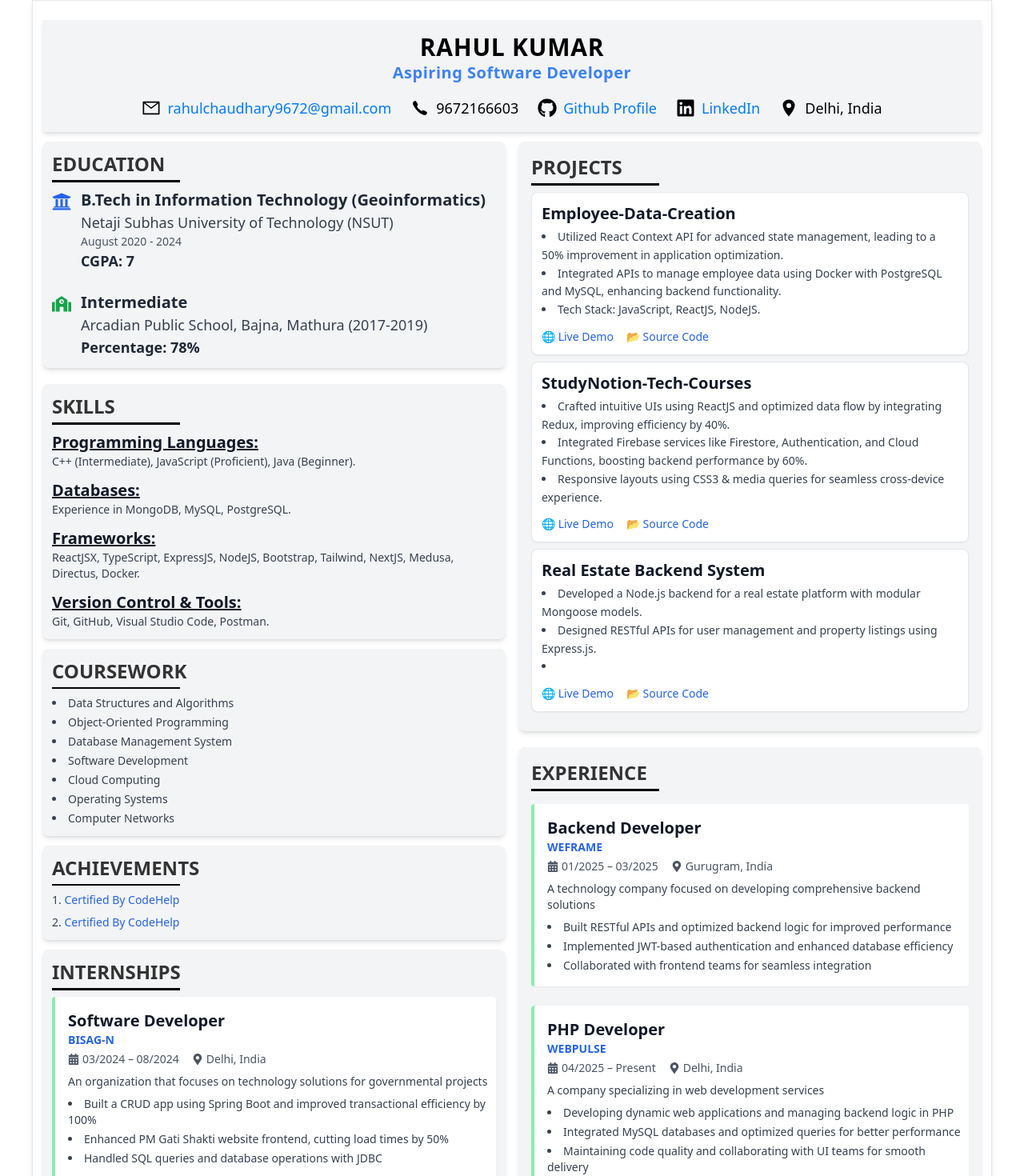
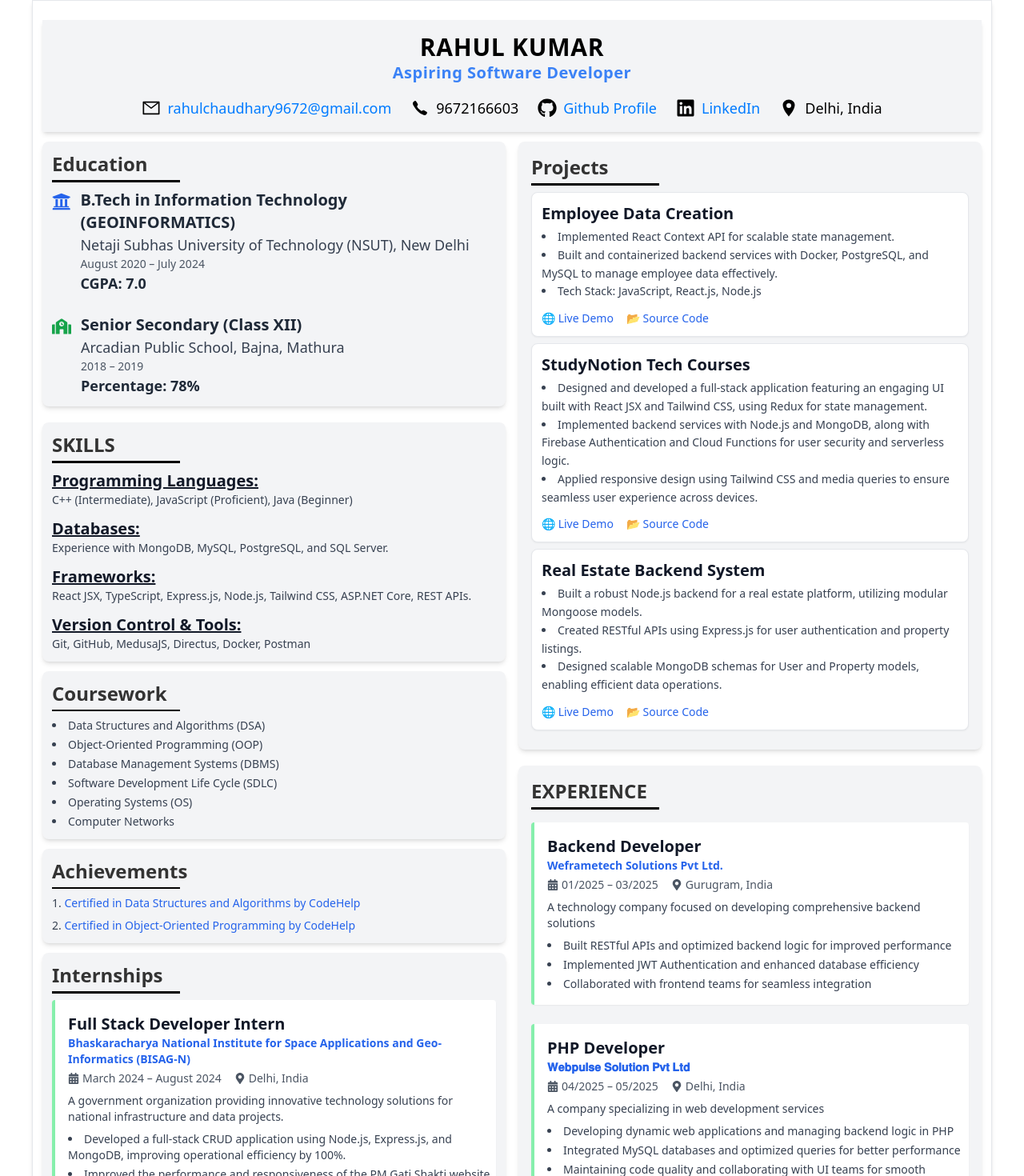
Before and after one commit to Rahul9672/Resume, a React (Create React App) app: page / in a window 1280 px wide. Shown: the top 1470 px of the page at 80% size. Built offline with nearby package versions, Linux system fonts and the light colour scheme.

Commit message:
Update internship and project details, company names corrected

```diff
--- a/src/Components/Achievements.js
+++ b/src/Components/Achievements.js
@@ -5,22 +5,28 @@
     <section className="p-3 bg-gray-100 text-gray-800 rounded-lg shadow-md">
       {/* Section Heading */}
       <div className="mb-2">
-        <h2 className="text-2xl font-bold flex items-center">ACHIEVEMENTS</h2>
+        <h2 className="text-2xl font-bold flex items-center">Achievements</h2>
         <span className="block w-40 h-[2px] bg-black mt-1"></span>
       </div>
 
       {/* Achievements List */}
       <ul className="list-decimal list-inside space-y-2 text-md text-gray-700">
         <li>
-          <a href="https://learn.codehelp.in/share-certificate?serialno=4AVE2LFN"
-             className="text-blue-600 hover:underline">
-            Certified By CodeHelp
+          <a
+            href="https://learn.codehelp.in/share-certificate?serialno=4AVE2LFN"
+            className="text-blue-600 hover:underline"
+            target="_blank" rel="noopener noreferrer"
+          >
+            Certified in Data Structures and Algorithms by CodeHelp
           </a>
         </li>
         <li>
-          <a href="https://learn.codehelp.in/share-certificate?serialno=XOWRCBT9"
-             className="text-blue-600 hover:underline">
-            Certified By CodeHelp
+          <a
+            href="https://learn.codehelp.in/share-certificate?serialno=XOWRCBT9"
+            className="text-blue-600 hover:underline"
+            target="_blank" rel="noopener noreferrer"
+          >
+            Certified in Object-Oriented Programming by CodeHelp
           </a>
         </li>
       </ul>
--- a/src/Components/Coursework.js
+++ b/src/Components/Coursework.js
@@ -5,18 +5,17 @@
     <section className="p-3 bg-gray-100 text-gray-800 rounded-lg shadow-md">
       {/* Section Heading */}
       <div className="mb-2">
-        <h2 className="text-2xl font-bold flex items-center">COURSEWORK</h2>
+        <h2 className="text-2xl font-bold flex items-center">Coursework</h2>
         <span className="block w-40 h-[2px] bg-black mt-1"></span>
       </div>
 
       {/* Coursework List */}
       <ul className="list-disc list-inside space-y-1 text-gray-700 text-md">
-        <li>Data Structures and Algorithms</li>
-        <li>Object-Oriented Programming</li>
-        <li>Database Management System</li>
-        <li>Software Development</li>
-        <li>Cloud Computing</li>
-        <li>Operating Systems</li>
+        <li>Data Structures and Algorithms (DSA)</li>
+        <li>Object-Oriented Programming (OOP)</li>
+        <li>Database Management Systems (DBMS)</li>
+        <li>Software Development Life Cycle (SDLC)</li>
+        <li>Operating Systems (OS)</li>
         <li>Computer Networks</li>
       </ul>
     </section>
--- a/src/Components/Education.js
+++ b/src/Components/Education.js
@@ -6,7 +6,7 @@
     <section className="p-3 bg-gray-100 text-gray-800 rounded-lg shadow-md">
       {/* Section Heading */}
       <div className="mb-2">
-        <h2 className="text-2xl font-bold flex items-center">EDUCATION</h2>
+        <h2 className="text-2xl font-bold flex items-center">Education</h2>
         <span className="block w-40 h-[3px] bg-black mt-1"></span>
       </div>
 
@@ -15,12 +15,14 @@
         <div className="flex gap-3">
           <FaUniversity className="text-2xl text-blue-600 mt-1" />
           <div>
-            <p className="text-xl font-bold">B.Tech in Information Technology (Geoinformatics)</p>
-            <p className="flex items-center gap-2 text-lg font-medium text-gray-700">
-              Netaji Subhas University of Technology (NSUT)
+            <p className="text-xl font-bold">
+              B.Tech in Information Technology (GEOINFORMATICS)
             </p>
-            <p className="text-gray-600">August 2020 - 2024</p>
-            <p className="text-lg font-semibold text-gray-800">CGPA: 7</p>
+            <p className="text-lg font-medium text-gray-700">
+              Netaji Subhas University of Technology (NSUT), New Delhi
+            </p>
+            <p className="text-gray-600">August 2020 – July 2024</p>
+            <p className="text-lg font-semibold text-gray-800">CGPA: 7.0</p>
           </div>
         </div>
 
@@ -28,10 +30,11 @@
         <div className="flex gap-3">
           <FaSchool className="text-2xl text-green-600 mt-1" />
           <div>
-            <p className="text-xl font-bold">Intermediate</p>
+            <p className="text-xl font-bold">Senior Secondary (Class XII)</p>
             <p className="text-lg font-medium text-gray-700">
-              Arcadian Public School, Bajna, Mathura (2017-2019)
+              Arcadian Public School, Bajna, Mathura
             </p>
+            <p className="text-gray-600">2018 – 2019</p>
             <p className="text-lg font-semibold text-gray-800">Percentage: 78%</p>
           </div>
         </div>
--- a/src/Components/Hobbies.js
+++ b/src/Components/Hobbies.js
@@ -1,46 +1,46 @@
 import React from "react";
 import { FaCalendarAlt, FaMapMarkerAlt } from "react-icons/fa";
 
-const Hobbies = () => {
+const Internships = () => {
   return (
     <section className="p-3 bg-gray-100 text-gray-800 rounded-lg shadow-md">
       {/* Section Heading */}
       <div className="mb-2">
-        <h2 className="text-2xl font-bold flex items-center">INTERNSHIPS</h2>
+        <h2 className="text-2xl font-bold flex items-center">Internships</h2>
         <span className="block w-40 h-[3px] bg-black mt-1"></span>
       </div>
 
-      {/* Hobbies in Single Line */}
+      {/* Internship Entry */}
       <div className="border-l-4 border-green-300 pl-4 py-4 mb-6 bg-white shadow-sm rounded">
-        <h3 className="text-xl font-bold text-gray-900">Software Developer</h3>
-        <a href="#" className="text-blue-600 font-semibold">
-          BISAG-N
-        </a>
+        <h3 className="text-xl font-bold text-gray-900">Full Stack Developer Intern</h3>
+        <p className="text-blue-600 font-semibold">
+          Bhaskaracharya National Institute for Space Applications and Geo-Informatics (BISAG-N)
+        </p>
         <div className="flex items-center text-sm text-gray-600 mt-1 space-x-4">
           <span className="flex items-center">
-            <FaCalendarAlt className="mr-1" /> 03/2024 – 08/2024
+            <FaCalendarAlt className="mr-1" /> March 2024 – August 2024
           </span>
           <span className="flex items-center">
             <FaMapMarkerAlt className="mr-1" /> Delhi, India
           </span>
         </div>
         <p className="mt-2 text-gray-700">
-          An organization that focuses on technology solutions for governmental
-          projects
+          A government organization providing innovative technology solutions for national infrastructure and data projects.
         </p>
         <ul className="list-disc list-inside text-gray-700 mt-2 space-y-1">
           <li>
-            Built a CRUD app using Spring Boot and improved transactional
-            efficiency by 100%
+            Developed a full-stack CRUD application using Node.js, Express.js, and MongoDB, improving operational efficiency by 100%.
           </li>
           <li>
-            Enhanced PM Gati Shakti website frontend, cutting load times by 50%
+            Improved the performance and responsiveness of the PM Gati Shakti website using React.js and Tailwind CSS, reducing load times by 50%.
           </li>
-          <li>Handled SQL queries and database operations with JDBC</li>
+          <li>
+            Designed and implemented RESTful APIs for database operations, leveraging Mongoose for schema modeling and data handling.
+          </li>
         </ul>
       </div>
     </section>
   );
 };
 
-export default Hobbies;
+export default Internships;
--- a/src/Components/Internships.js
+++ b/src/Components/Internships.js
@@ -10,11 +10,11 @@
         <span className="block w-40 h-[3px] bg-black mt-1"></span>
       </div>
 
-      {/* BISAG-N Internship */}
+      {/* Weframetech Internship */}
       <div className="border-l-4 border-green-300 pl-4 py-4 mb-6 bg-white shadow-sm rounded">
         <h3 className="text-xl font-bold text-gray-900">Backend Developer</h3>
         <a href="#" className="text-blue-600 font-semibold">
-          WEFRAME
+          Weframetech Solutions Pvt Ltd.
         </a>
         <div className="flex items-center text-sm text-gray-600 mt-1 space-x-4">
           <span className="flex items-center">
@@ -25,30 +25,24 @@
           </span>
         </div>
         <p className="mt-2 text-gray-700">
-          A technology company focused on developing comprehensive backend
-          solutions
+          A technology company focused on developing comprehensive backend solutions
         </p>
         <ul className="list-disc list-inside text-gray-700 mt-2 space-y-1">
-          <li>
-            Built RESTful APIs and optimized backend logic for improved
-            performance
-          </li>
-          <li>
-            Implemented JWT-based authentication and enhanced database
-            efficiency
-          </li>
+          <li>Built RESTful APIs and optimized backend logic for improved performance</li>
+          <li>Implemented JWT Authentication and enhanced database efficiency</li>
           <li>Collaborated with frontend teams for seamless integration</li>
         </ul>
       </div>
-      {/* YEF Internship */}
+
+      {/* Webpulse Internship */}
       <div className="border-l-4 border-green-300 pl-4 py-4 mb-6 bg-white shadow-sm rounded">
         <h3 className="text-xl font-bold text-gray-900">PHP Developer</h3>
         <a href="#" className="text-blue-600 font-semibold">
-          WEBPULSE
+          𝐖𝐞𝐛𝐩𝐮𝐥𝐬𝐞 𝐒𝐨𝐥𝐮𝐭𝐢𝐨𝐧 𝐏𝐯𝐭 𝐋𝐭𝐝
         </a>
         <div className="flex items-center text-sm text-gray-600 mt-1 space-x-4">
           <span className="flex items-center">
-            <FaCalendarAlt className="mr-1" /> 04/2025 – Present
+            <FaCalendarAlt className="mr-1" /> 04/2025 – 05/2025
           </span>
           <span className="flex items-center">
             <FaMapMarkerAlt className="mr-1" /> Delhi, India
@@ -58,18 +52,9 @@
           A company specializing in web development services
         </p>
         <ul className="list-disc list-inside text-gray-700 mt-2 space-y-1">
-          <li>
-            Developing dynamic web applications and managing backend logic in
-            PHP
-          </li>
-          <li>
-            Integrated MySQL databases and optimized queries for better
-            performance
-          </li>
-          <li>
-            Maintaining code quality and collaborating with UI teams for smooth
-            delivery
-          </li>
+          <li>Developing dynamic web applications and managing backend logic in PHP</li>
+          <li>Integrated MySQL databases and optimized queries for better performance</li>
+          <li>Maintaining code quality and collaborating with UI teams for smooth delivery</li>
         </ul>
       </div>
     </section>
--- a/src/Components/Projects.js
+++ b/src/Components/Projects.js
@@ -1,39 +1,39 @@
-import React from 'react';
-import Project from './Project';
+import React from "react";
+import Project from "./Project";
 
 const Projects = () => {
   return (
     <section className="p-4 bg-gray-100 text-gray-800 rounded-lg shadow-md">
       {/* Section Heading */}
       <div className="mb-2">
-        <h2 className="text-2xl font-semibold flex items-center">PROJECTS</h2>
+        <h2 className="text-2xl font-semibold flex items-center">Projects</h2>
         <span className="block w-40 h-[3px] bg-black mt-1"></span>
       </div>
 
       {/* Projects List */}
       <Project
-        name="Employee-Data-Creation"
-        description="Utilized React Context API for advanced state management, leading to a 50% improvement in application optimization."
-        backend="Integrated APIs to manage employee data using Docker with PostgreSQL and MySQL, enhancing backend functionality."
-        animation="Tech Stack: JavaScript, ReactJS, NodeJS."
+        name="Employee Data Creation"
+        description="Implemented React Context API for scalable state management."
+        backend="Built and containerized backend services with Docker, PostgreSQL, and MySQL to manage employee data effectively."
+        animation="Tech Stack: JavaScript, React.js, Node.js"
         sourceWebpage="https://fullstack-assignment-ivory.vercel.app/addemployee"
         sourceCode="https://github.com/Rahul9672/FullstackAssignment"
       />
 
       <Project
-        name="StudyNotion-Tech-Courses"
-        description="Crafted intuitive UIs using ReactJS and optimized data flow by integrating Redux, improving efficiency by 40%."
-        backend="Integrated Firebase services like Firestore, Authentication, and Cloud Functions, boosting backend performance by 60%."
-        animation="Responsive layouts using CSS3 & media queries for seamless cross-device experience."
+        name="StudyNotion Tech Courses"
+        description="Designed and developed a full-stack application featuring an engaging UI built with React JSX and Tailwind CSS, using Redux for state management."
+        backend="Implemented backend services with Node.js and MongoDB, along with Firebase Authentication and Cloud Functions for user security and serverless logic."
+        animation="Applied responsive design using Tailwind CSS and media queries to ensure seamless user experience across devices."
         sourceWebpage="https://studynation-tech-courses-pgdb5lmld-rahul9672s-projects.vercel.app/"
         sourceCode="https://github.com/Rahul9672/studynation-tech-courses"
       />
 
       <Project
         name="Real Estate Backend System"
-        description="Developed a Node.js backend for a real estate platform with modular Mongoose models."
-        backend="Designed RESTful APIs for user management and property listings using Express.js."
-        database="Structured MongoDB schemas for User and Property models, enabling efficient data handling and queries."
+        description="Built a robust Node.js backend for a real estate platform, utilizing modular Mongoose models."
+        backend="Created RESTful APIs using Express.js for user authentication and property listings."
+        animation="Designed scalable MongoDB schemas for User and Property models, enabling efficient data operations."
         sourceWebpage="https://www.loom.com/share/32db61da19894d9fa48d59234c297e2b?sid=6a350af3-fe51-4b6f-8753-5205ee18a4d5"
         sourceCode="https://github.com/Rahul9672/RealEstateApp"
       />
--- a/src/Components/Skills.js
+++ b/src/Components/Skills.js
@@ -12,25 +12,40 @@
       {/* Skills List */}
       <div className="space-y-3">
         <div>
-          <h3 className="text-xl font-semibold text-gray-900 underline">Programming Languages:</h3>
-          <p className="text-gray-700">C++ (Intermediate), JavaScript (Proficient), Java (Beginner).</p>
-        </div>
-
-        <div>
-          <h3 className="text-xl font-semibold text-gray-900 underline">Databases:</h3>
-          <p className="text-gray-700">Experience in MongoDB, MySQL, PostgreSQL.</p>
-        </div>
-
-        <div>
-          <h3 className="text-xl font-semibold text-gray-900 underline">Frameworks:</h3>
+          <h3 className="text-xl font-semibold text-gray-900 underline">
+            Programming Languages:
+          </h3>
           <p className="text-gray-700">
-            ReactJSX, TypeScript, ExpressJS, NodeJS, Bootstrap, Tailwind, NextJS, Medusa, Directus, Docker.
+            C++ (Intermediate), JavaScript (Proficient), Java (Beginner)
           </p>
         </div>
 
         <div>
-          <h3 className="text-xl font-semibold text-gray-900 underline">Version Control & Tools:</h3>
-          <p className="text-gray-700">Git, GitHub, Visual Studio Code, Postman.</p>
+          <h3 className="text-xl font-semibold text-gray-900 underline">
+            Databases:
+          </h3>
+          <p className="text-gray-700">
+            Experience with MongoDB, MySQL, PostgreSQL, and SQL Server.
+          </p>
+        </div>
+
+        <div>
+          <h3 className="text-xl font-semibold text-gray-900 underline">
+            Frameworks:
+          </h3>
+          <p className="text-gray-700">
+            React JSX, TypeScript, Express.js, Node.js, Tailwind CSS, ASP.NET
+            Core, REST APIs.
+          </p>
+        </div>
+
+        <div>
+          <h3 className="text-xl font-semibold text-gray-900 underline">
+            Version Control & Tools:
+          </h3>
+          <p className="text-gray-700">
+            Git, GitHub, MedusaJS, Directus, Docker, Postman
+          </p>
         </div>
       </div>
     </section>
```
